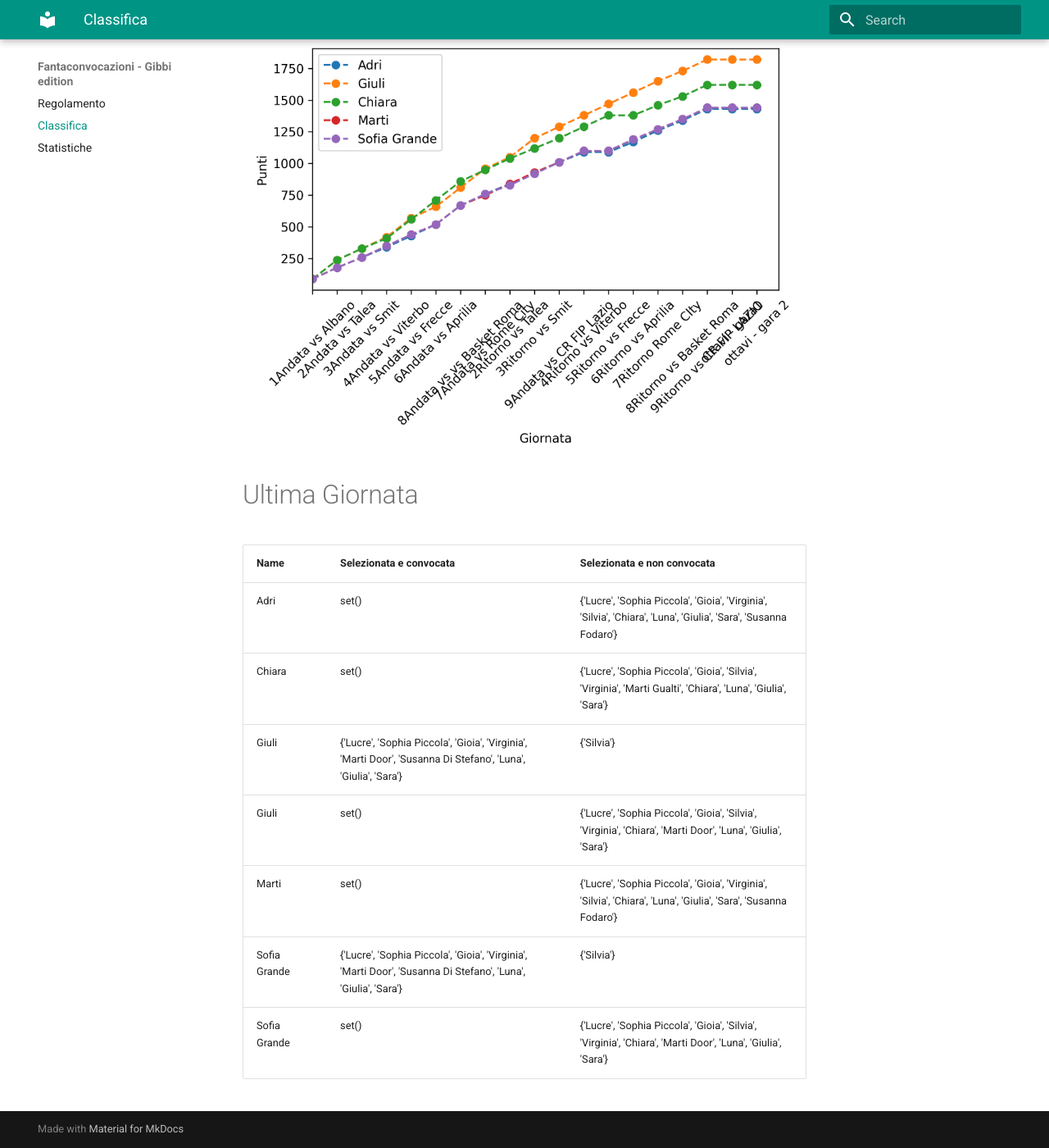
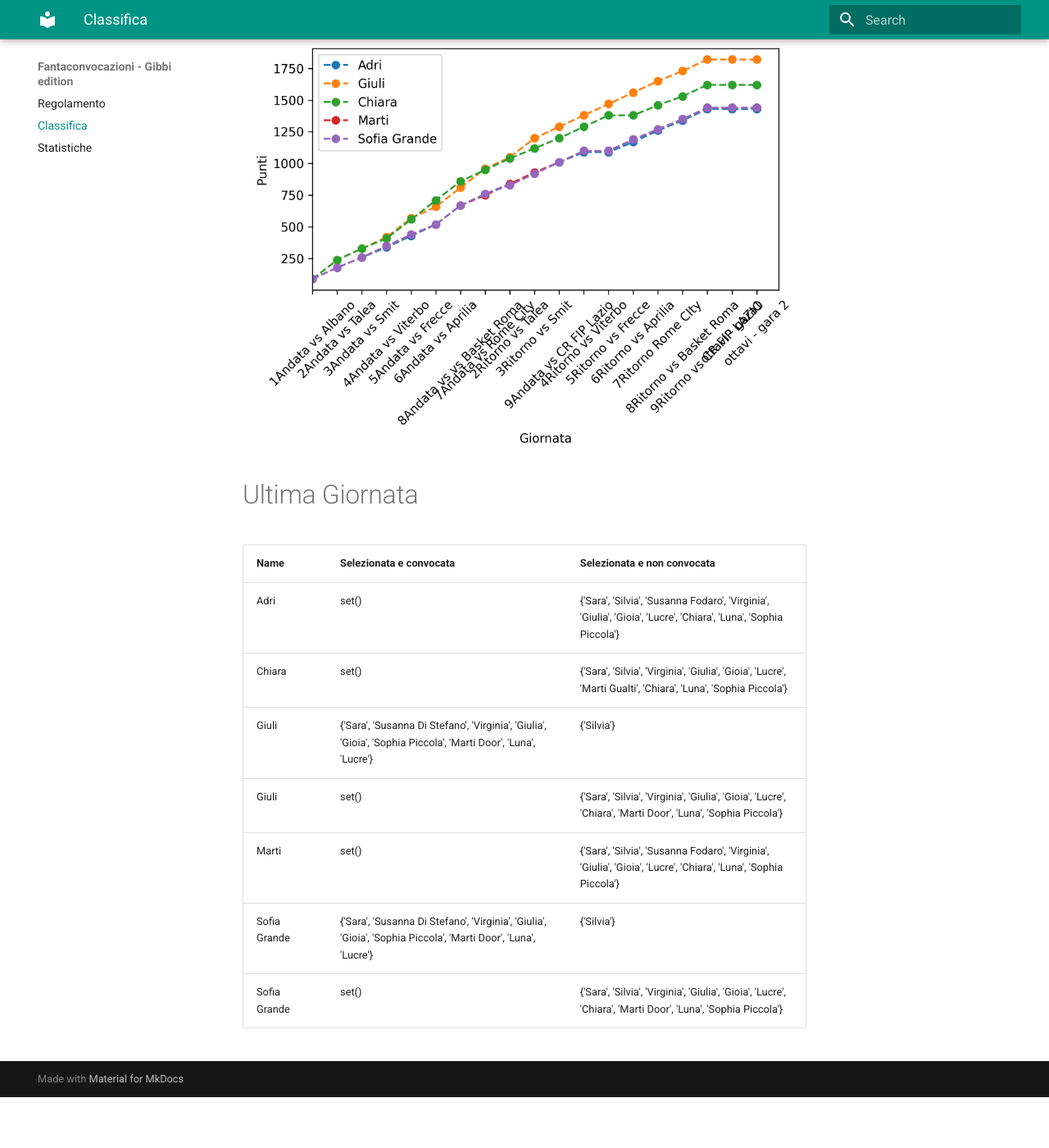
Before and after one commit to martinig94/fantagibbi, an MkDocs documentation site: the page built from docs/Classifica.md, in a window 1280 px wide and 1400 px high, scrolled down 565 px. Shown: the whole window at 82% size. Built offline with MkDocs 1.6.1 and Material for MkDocs 9.7.7, drawn with Linux system fonts in a browser that asks for light colours; after the commit the page ends 1903 px from its top, so only the background shows below that.

Commit message:
Auto-update from main.py

```diff
--- a/docs/Classifica.md
+++ b/docs/Classifica.md
@@ -18,11 +18,11 @@
 <!-- START_TABLE CORRECT -->
 | Name         | Selezionata e convocata                                                                                        | Selezionata e non convocata                                                                                      |
 |:-------------|:---------------------------------------------------------------------------------------------------------------|:-----------------------------------------------------------------------------------------------------------------|
-| Adri         | set()                                                                                                          | {'Lucre', 'Sophia Piccola', 'Gioia', 'Virginia', 'Silvia', 'Chiara', 'Luna', 'Giulia', 'Sara', 'Susanna Fodaro'} |
-| Chiara       | set()                                                                                                          | {'Lucre', 'Sophia Piccola', 'Gioia', 'Silvia', 'Virginia', 'Marti Gualti', 'Chiara', 'Luna', 'Giulia', 'Sara'}   |
-| Giuli        | {'Lucre', 'Sophia Piccola', 'Gioia', 'Virginia', 'Marti Door', 'Susanna Di Stefano', 'Luna', 'Giulia', 'Sara'} | {'Silvia'}                                                                                                       |
-| Giuli        | set()                                                                                                          | {'Lucre', 'Sophia Piccola', 'Gioia', 'Silvia', 'Virginia', 'Chiara', 'Marti Door', 'Luna', 'Giulia', 'Sara'}     |
-| Marti        | set()                                                                                                          | {'Lucre', 'Sophia Piccola', 'Gioia', 'Virginia', 'Silvia', 'Chiara', 'Luna', 'Giulia', 'Sara', 'Susanna Fodaro'} |
-| Sofia Grande | {'Lucre', 'Sophia Piccola', 'Gioia', 'Virginia', 'Marti Door', 'Susanna Di Stefano', 'Luna', 'Giulia', 'Sara'} | {'Silvia'}                                                                                                       |
-| Sofia Grande | set()                                                                                                          | {'Lucre', 'Sophia Piccola', 'Gioia', 'Silvia', 'Virginia', 'Chiara', 'Marti Door', 'Luna', 'Giulia', 'Sara'}     |
+| Adri         | set()                                                                                                          | {'Sara', 'Silvia', 'Susanna Fodaro', 'Virginia', 'Giulia', 'Gioia', 'Lucre', 'Chiara', 'Luna', 'Sophia Piccola'} |
+| Chiara       | set()                                                                                                          | {'Sara', 'Silvia', 'Virginia', 'Giulia', 'Gioia', 'Lucre', 'Marti Gualti', 'Chiara', 'Luna', 'Sophia Piccola'}   |
+| Giuli        | {'Sara', 'Susanna Di Stefano', 'Virginia', 'Giulia', 'Gioia', 'Sophia Piccola', 'Marti Door', 'Luna', 'Lucre'} | {'Silvia'}                                                                                                       |
+| Giuli        | set()                                                                                                          | {'Sara', 'Silvia', 'Virginia', 'Giulia', 'Gioia', 'Lucre', 'Chiara', 'Marti Door', 'Luna', 'Sophia Piccola'}     |
+| Marti        | set()                                                                                                          | {'Sara', 'Silvia', 'Susanna Fodaro', 'Virginia', 'Giulia', 'Gioia', 'Lucre', 'Chiara', 'Luna', 'Sophia Piccola'} |
+| Sofia Grande | {'Sara', 'Susanna Di Stefano', 'Virginia', 'Giulia', 'Gioia', 'Sophia Piccola', 'Marti Door', 'Luna', 'Lucre'} | {'Silvia'}                                                                                                       |
+| Sofia Grande | set()                                                                                                          | {'Sara', 'Silvia', 'Virginia', 'Giulia', 'Gioia', 'Lucre', 'Chiara', 'Marti Door', 'Luna', 'Sophia Piccola'}     |
 <!-- END_TABLE CORRECT -->
```
